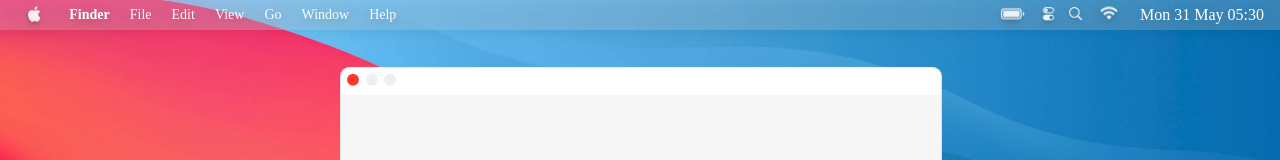
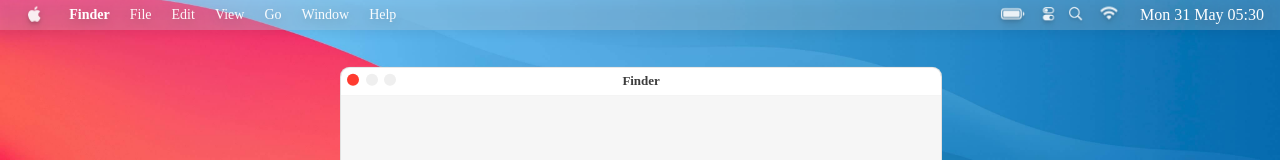
Before and after one commit to fernan-x/mac-portfolio, a React (Create React App) app: page / in a window 1280 px wide. Both pictures are taken after a click on the item 244 px from the left and 754 px from the top of the page. Shown: the top 160 px of the page. Built offline with nearby package versions, Linux system fonts and the light colour scheme; a web font is replaced by a local one.

Commit message:
Added : Add window title

```diff
--- a/src/App.js
+++ b/src/App.js
@@ -60,7 +60,13 @@
       <MenuBar />
       {openedApp &&
         openedApp.map((item) => (
-          <Window width={item.width} height={item.height} open key={item.id} />
+          <Window
+            name={item.name}
+            width={item.width}
+            height={item.height}
+            open
+            key={item.id}
+          />
         ))}
       <Dock openApplication={openApplication} />
     </div>
--- a/src/layouts/Window/Window.jsx
+++ b/src/layouts/Window/Window.jsx
@@ -2,7 +2,7 @@
 import Draggable from "react-draggable";
 import "./Window.scss";
 
-const Window = ({ width, height, open }) => {
+const Window = ({ name, width, height, open }) => {
   const centerPos = {
     x: window.innerWidth / 2 - width / 2,
     y: window.innerHeight / 3 - height / 2,
@@ -26,7 +26,7 @@
             <button></button>
             <button></button>
           </div>
-          <div className="window__header-title"></div>
+          <div className="window__header-title">{name}</div>
         </div>
         <div className="window__content"></div>
         <div className="window__footer"></div>
--- a/src/layouts/Window/Window.scss
+++ b/src/layouts/Window/Window.scss
@@ -21,6 +21,26 @@
   box-shadow: 0px 0.5px 0px rgba(0, 0, 0, 0.15),
     inset 0px -0.5px 0px rgba(0, 0, 0, 0.05);
   padding: 0.2rem;
+}
+
+.window__header-title {
+  position: absolute;
+  height: 25px;
+  width: 100%;
+  left: 0;
+  top: 0;
+  margin: 0;
+  justify-content: center;
+  align-items: center;
+  display: flex;
+  pointer-events: none;
+
+  font-style: normal;
+  font-weight: 700;
+  font-size: 13px;
+  line-height: 16px;
+  letter-spacing: -0.004em;
+  color: $color-light-primary;
 }
 
 .window__header-buttons {
```
